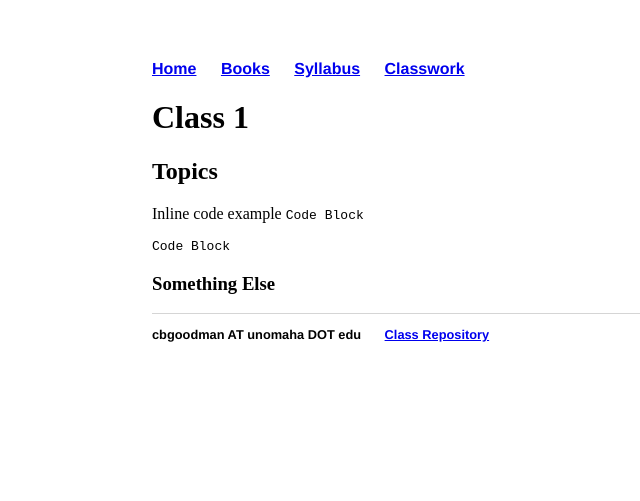
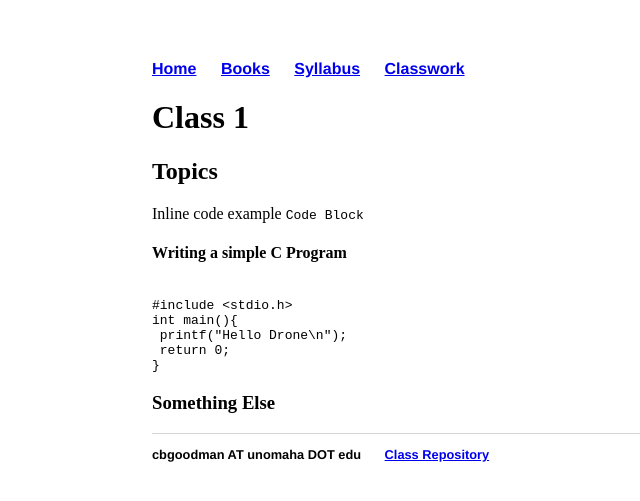
Before and after one commit to cbgoodman/uno-spa-quant-ii, a Jekyll site: the page built from class-1/index.md, in a window 1280 px wide. Shown: the top 501 px of the page, without its empty margins (40-680 px from the left). Built offline with Jekyll 4.4.1, drawn with Linux system fonts in a browser that asks for light colours.

Commit message:
Update index.md

````diff
--- a/class-1/index.md
+++ b/class-1/index.md
@@ -7,8 +7,15 @@ title: Class 1
 
 Inline code example `Code Block`
 
-~~~
-Code Block
-~~~
+#### Writing a simple C Program
+
+```c
+
+#include <stdio.h>
+int main(){
+ printf("Hello Drone\n");
+ return 0;
+}
+```
 
 ### Something Else
````
